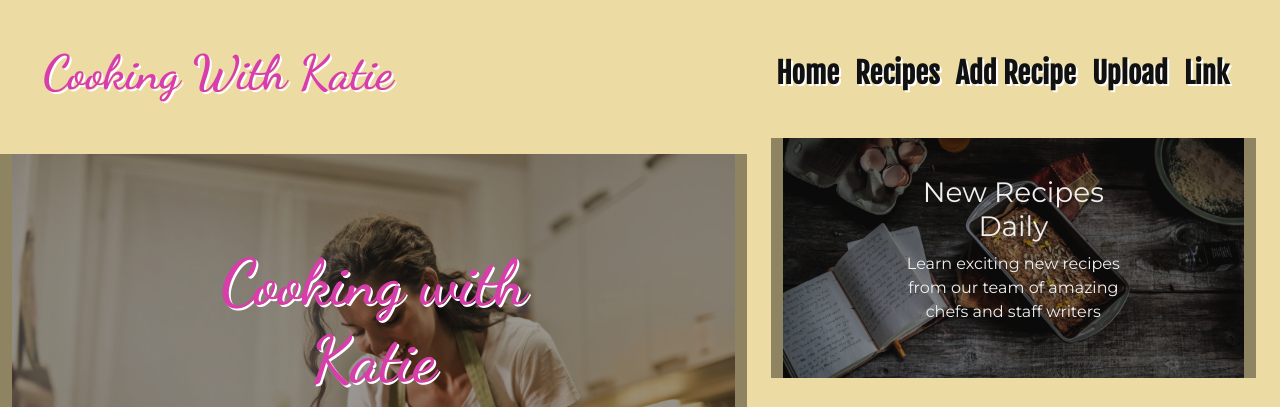
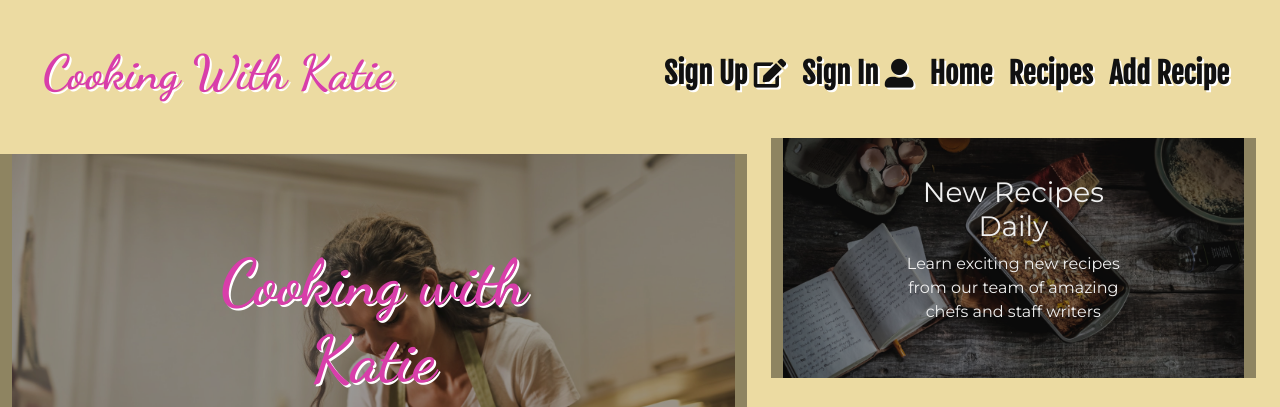
Before and after one commit to nickassafkirk/cooking-with-katie, a Flask app: page / in a window 1280 px wide. Shown: the part 134-541 px from the top of the page. Run offline with Flask 2, Linux system fonts and the light colour scheme; some libraries are stand-ins or nearby versions.

Commit message:
Add condensed header and collapsible menu on small devices

```diff
--- a/templates/base.html
+++ b/templates/base.html
@@ -28,7 +28,7 @@
                         alt="">
                 </div>
             </div>
-            <div class="login-area">
+            <div class="login-area d-none d-lg-block">
                 {% if session.user %}
                 <div class="account__mini">
                     <a href="{{ url_for('account', username=session['user']) }}"><i class="fas fa-user-alt"></i> My Account</a>
@@ -45,7 +45,7 @@
 
 
         <!-- Navbar -->
-        <nav class="navbar navbar-expand-md navbar-custom">
+        <nav class="navbar navbar-expand-lg navbar-custom">
             <div class="container-fluid">
                 <a class="navbar-brand" href="{{ url_for('index') }}">Cooking With Katie</a>
                 <a class="navbar-toggler" type="button" data-bs-toggle="collapse"
@@ -56,8 +56,22 @@
             </div>
             <div class="container-fluid">
                 <div class="collapse navbar-collapse" id="navbarTogglerDemo01">
-
                     <ul class="navbar-nav">
+                        {% if session.user %}
+                        <li class="nav-item d-inline d-lg-none">
+                            <a href="{{ url_for('account', username=session['user']) }}" class="nav-link">My Account <i class="fas fa-user-alt"></i></a>
+                        </li>
+                        <li class="nav-item d-inline d-lg-none">
+                            <a href="{{ url_for('logout')}}" class="nav-link">Logout <i class="fas fa-sign-out-alt"></i></a>
+                        </li>
+                        {% else %}
+                        <li class="nav-item">
+                            <a href="{{ url_for('sign_up') }}" class="nav-link">Sign Up <i class="fas fa-edit"></i></a>
+                        </li>
+                        <li class="nav-item">
+                            <a href="{{ url_for('sign_in') }}" class="nav-link">Sign In <i class="fas fa-user-alt"></i></a>
+                        </li>
+                        {% endif %}
                         <li class="nav-item">
                             <a class="nav-link active" aria-current="page" href="{{ url_for('index') }}">Home</a>
                         </li>
@@ -66,12 +80,6 @@
                         </li>
                         <li class="nav-item">
                             <a class="nav-link" href="{{ url_for('add_recipe') }}">Add Recipe</a>
-                        </li>
-                        <li class="nav-item">
-                            <a class="nav-link" href="">Upload</a>
-                        </li>
-                        <li class="nav-item">
-                            <a class="nav-link" href="#">Link</a>
                         </li>
                     </ul>
                 </div>
```
